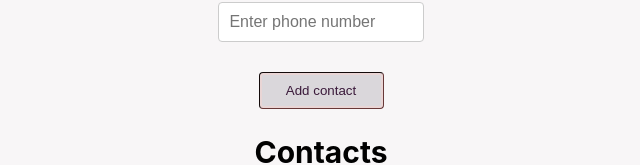
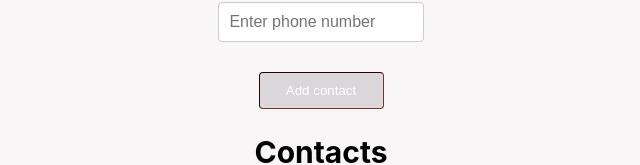
Before and after one commit to Reuelle/goit-react-hw-06-phonebook, a React (Create React App) app: page / in a window 1280 px wide. Shown: the part 374-539 px from the top of the page, without its empty margins (319-959 px from the left). Built offline with nearby package versions, Linux system fonts and the light colour scheme.

Commit message:
Update ContactForm.module.css

```diff
--- a/src/components/ContactForm/ContactForm.module.css
+++ b/src/components/ContactForm/ContactForm.module.css
@@ -25,7 +25,7 @@
   width: 125px;
   padding: 10px;
   background: rgb(218, 215, 219);
-  color: rgb(58, 25, 58);
+  color: rgb(255, 255, 255);
   border: inset 0.5px #683838;
   border-radius: 4px;
   cursor: pointer;
```
